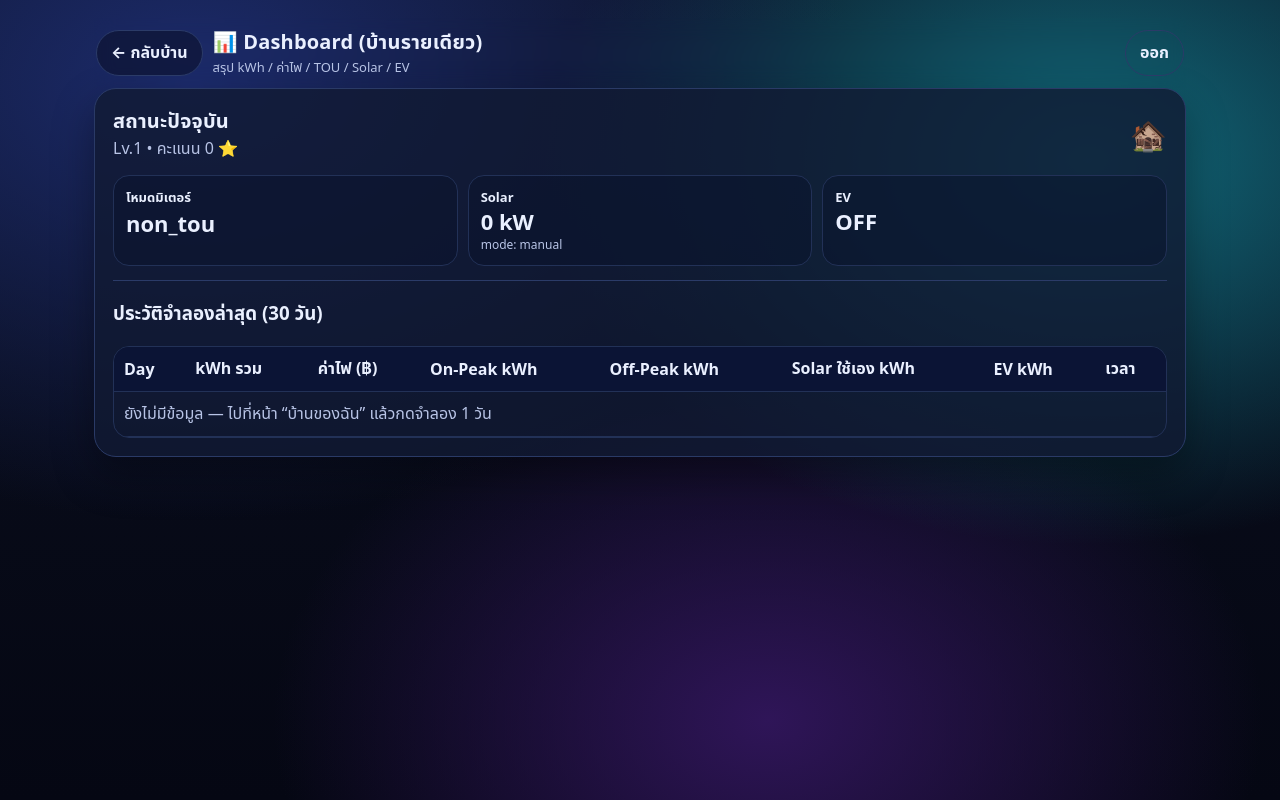
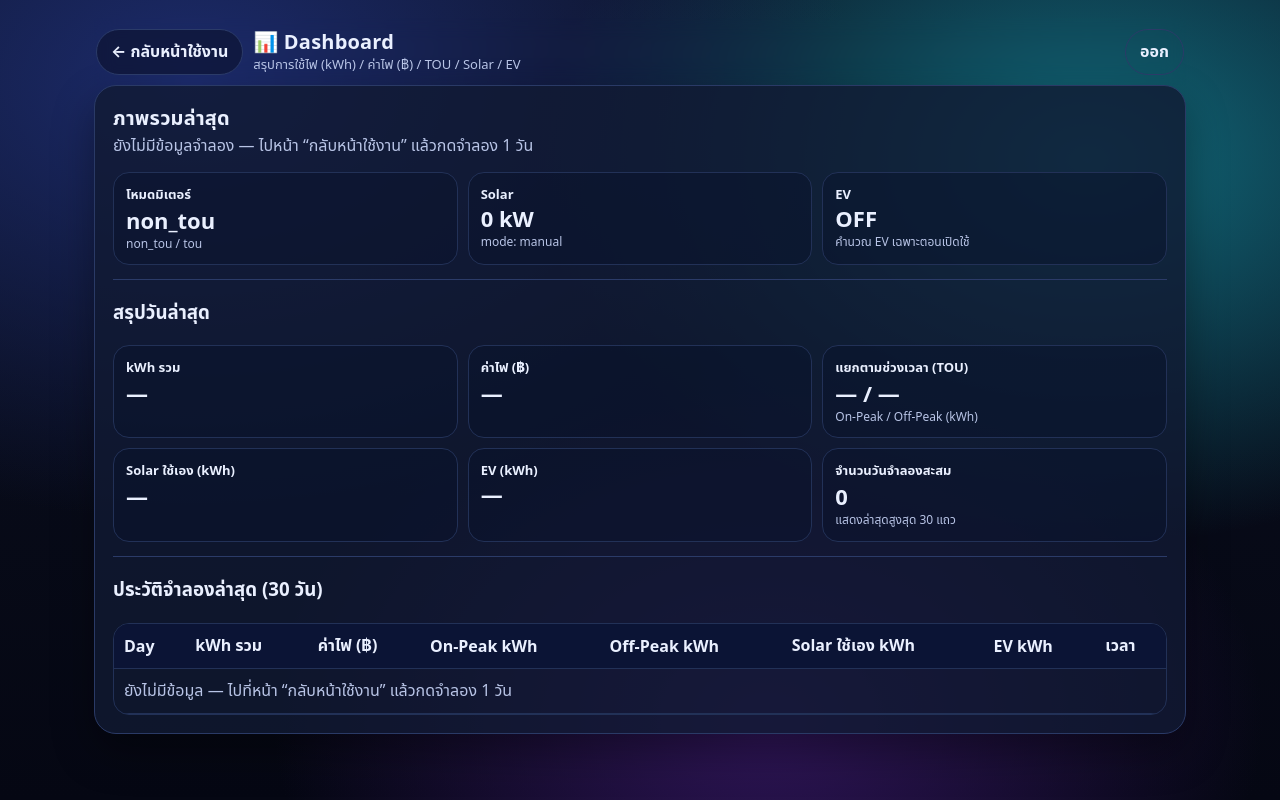
Before and after one commit to apiwatMea/energy-life, a Flask app: page /dashboard in a window 1280 px wide. Run offline with Flask 3, Linux system fonts and the light colour scheme; the visitor is signed in with stand-in values (Sample User, id 1); data comes from the database, SQL or seed files in the repository; data that the repository does not hold is empty.

Commit message:
Update dashboard.html

```diff
--- a/templates/dashboard.html
+++ b/templates/dashboard.html
@@ -1,4 +1,3 @@
-
 <!doctype html>
 <html lang="th">
 <head>
@@ -11,10 +10,10 @@
 <div class="shell">
   <header class="top bar">
     <div class="row gap">
-      <a class="btn" href="{{ url_for('home') }}">← กลับบ้าน</a>
+      <a class="btn" href="{{ url_for('home') }}">← กลับหน้าใช้งาน</a>
       <div>
-        <div class="title">📊 Dashboard (บ้านรายเดียว)</div>
-        <div class="subtitle">สรุป kWh / ค่าไฟ / TOU / Solar / EV</div>
+        <div class="title">📊 Dashboard</div>
+        <div class="subtitle">สรุปการใช้ไฟ (kWh) / ค่าไฟ (฿) / TOU / Solar / EV</div>
       </div>
     </div>
     <div class="row gap">
@@ -22,28 +21,96 @@
     </div>
   </header>
 
+  {% set latest = rows[0] if rows else None %}
+
   <main class="card">
     <div class="row between">
       <div>
-        <div class="title">สถานะปัจจุบัน</div>
-        <div class="muted">Lv.{{ st.house_level }} • คะแนน {{ st.points }} ⭐</div>
+        <div class="title">ภาพรวมล่าสุด</div>
+        <div class="muted">
+          {% if latest %}
+            อัปเดตล่าสุด: <span class="muted small">{{ latest.created_at }}</span>
+          {% else %}
+            ยังไม่มีข้อมูลจำลอง — ไปหน้า “กลับหน้าใช้งาน” แล้วกดจำลอง 1 วัน
+          {% endif %}
+        </div>
       </div>
+
+      <!-- ซ่อนความเป็นเกม (ไม่โชว์ Lv/Badge/คะแนนบน Dashboard) -->
+      <!-- ถ้าต้องการโชว์ภายหลังค่อยเปิดได้ -->
+      <!--
       <div class="badge">{{ levels[st.house_level-1].badge }}</div>
+      -->
     </div>
 
     <div class="grid3 mt">
       <div class="mini">
         <div class="mini-title">โหมดมิเตอร์</div>
         <div class="big">{{ st.state.tariff_mode }}</div>
+        <div class="muted small">non_tou / tou</div>
       </div>
+
       <div class="mini">
         <div class="mini-title">Solar</div>
         <div class="big">{{ st.state.solar_kw }} kW</div>
         <div class="muted small">mode: {{ st.state.solar_mode }}</div>
       </div>
+
       <div class="mini">
         <div class="mini-title">EV</div>
         <div class="big">{{ "ON" if st.state.ev_enabled else "OFF" }}</div>
+        <div class="muted small">คำนวณ EV เฉพาะตอนเปิดใช้</div>
+      </div>
+    </div>
+
+    <div class="divider"></div>
+
+    <h3>สรุปวันล่าสุด</h3>
+    <div class="grid3 mt">
+      <div class="mini">
+        <div class="mini-title">kWh รวม</div>
+        <div class="big">
+          {% if latest %}{{ "%.2f"|format(latest.kwh_total) }}{% else %}—{% endif %}
+        </div>
+      </div>
+
+      <div class="mini">
+        <div class="mini-title">ค่าไฟ (฿)</div>
+        <div class="big">
+          {% if latest %}{{ "%.2f"|format(latest.cost_thb) }}{% else %}—{% endif %}
+        </div>
+      </div>
+
+      <div class="mini">
+        <div class="mini-title">แยกตามช่วงเวลา (TOU)</div>
+        <div class="big">
+          {% if latest %}
+            {{ "%.2f"|format(latest.kwh_on) }} / {{ "%.2f"|format(latest.kwh_off) }}
+          {% else %}
+            — / —
+          {% endif %}
+        </div>
+        <div class="muted small">On-Peak / Off-Peak (kWh)</div>
+      </div>
+
+      <div class="mini">
+        <div class="mini-title">Solar ใช้เอง (kWh)</div>
+        <div class="big">
+          {% if latest %}{{ "%.2f"|format(latest.kwh_solar_used) }}{% else %}—{% endif %}
+        </div>
+      </div>
+
+      <div class="mini">
+        <div class="mini-title">EV (kWh)</div>
+        <div class="big">
+          {% if latest %}{{ "%.2f"|format(latest.kwh_ev) }}{% else %}—{% endif %}
+        </div>
+      </div>
+
+      <div class="mini">
+        <div class="mini-title">จำนวนวันจำลองสะสม</div>
+        <div class="big">{{ rows|length }}</div>
+        <div class="muted small">แสดงล่าสุดสูงสุด 30 แถว</div>
       </div>
     </div>
 
@@ -57,8 +124,8 @@
             <th>Day</th>
             <th>kWh รวม</th>
             <th>ค่าไฟ (฿)</th>
-            <th>On‑Peak kWh</th>
-            <th>Off‑Peak kWh</th>
+            <th>On-Peak kWh</th>
+            <th>Off-Peak kWh</th>
             <th>Solar ใช้เอง kWh</th>
             <th>EV kWh</th>
             <th>เวลา</th>
@@ -78,11 +145,19 @@
             </tr>
           {% endfor %}
           {% if not rows %}
-            <tr><td colspan="8" class="muted">ยังไม่มีข้อมูล — ไปที่หน้า “บ้านของฉัน” แล้วกดจำลอง 1 วัน</td></tr>
+            <tr><td colspan="8" class="muted">ยังไม่มีข้อมูล — ไปที่หน้า “กลับหน้าใช้งาน” แล้วกดจำลอง 1 วัน</td></tr>
           {% endif %}
         </tbody>
       </table>
     </div>
+
+    <!-- เผื่ออนาคต: ปุ่ม Export/Report (ยังไม่ทำ route) -->
+    <!--
+    <div class="row gap mt2">
+      <a class="btn" href="{{ url_for('export_csv') }}">⬇️ Export CSV</a>
+      <a class="btn" href="{{ url_for('export_pdf') }}">⬇️ Export PDF</a>
+    </div>
+    -->
   </main>
 </div>
 </body>
```
